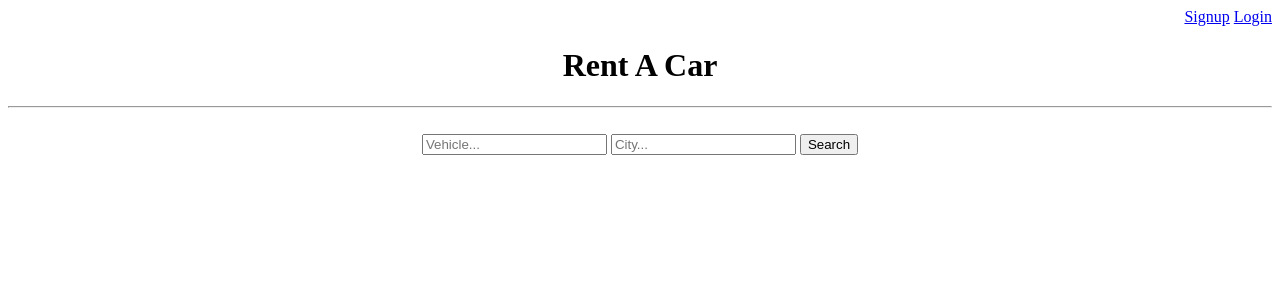
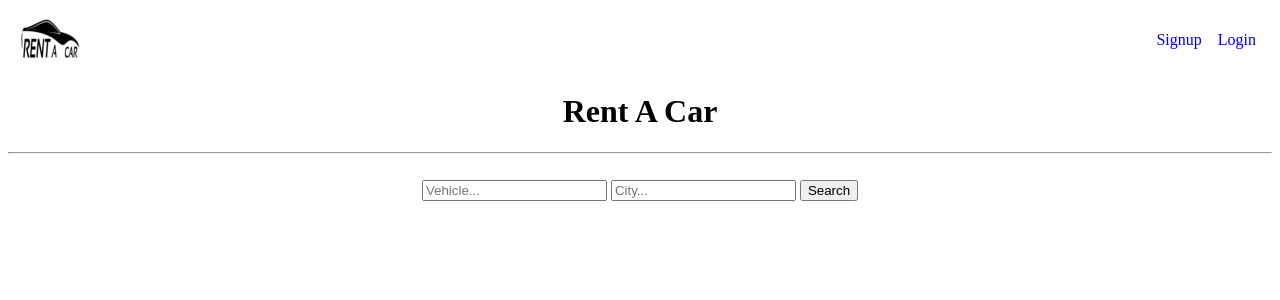
Before and after one commit to campbell-lucas/rent_a_car, a Django app: page / in a window 1280 px wide. Shown: the top 300 px of the page. Run offline with Django 4.2, Linux system fonts and the light colour scheme.

Commit message:
added static images and added it to navbar

```diff
--- a/static/styles/main.css
+++ b/static/styles/main.css
@@ -10,6 +10,30 @@ h1 {
     justify-content: center;
 }
 
-.navbar {
-    text-align: right;
+nav {
+    margin: 0;
+    overflow: hidden;
 }
+
+nav ul {
+    margin: 0;
+    padding: 0;
+    max-height: 4em;
+    display: flex;
+}
+nav ul li {
+    display: inline-block;
+    list-style-type: none;
+}
+
+nav ul li a {
+    display: block;
+    line-height: 4em;
+    padding-right: 1em;
+    text-decoration: none;
+}
+
+nav ul li:first-child {
+    margin-right: auto;
+    padding-left: 10px;
+}
--- a/templates/partials/navbar.html
+++ b/templates/partials/navbar.html
@@ -1,4 +1,14 @@
+{% load static %}
 <nav class="navbar">
-    <a href="{% url 'signup' %}">Signup</a>
-    <a href="{% url 'login' %}">Login</a>
+    <ul>
+        <li>
+            <a href="/"><img src="{% static 'images/rent_a_car2_1_64x64.png' %}" alt="rent-a-car-logo" id="logo"></a>
+        </li>
+        <li>
+            <a href="{% url 'signup' %}" id="signup-link">Signup</a>
+        </li>
+        <li>
+            <a href="{% url 'login' %}" id="login-link">Login</a>
+        </li>
+    </ul>
 </nav>
```
Also changed, not shown: static/images/rent_a_car2_1_64x64.png (added).
